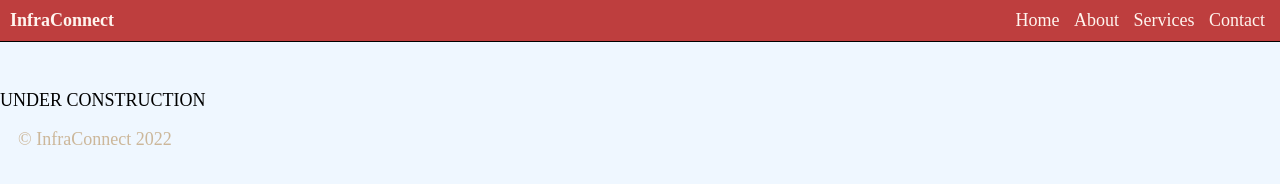
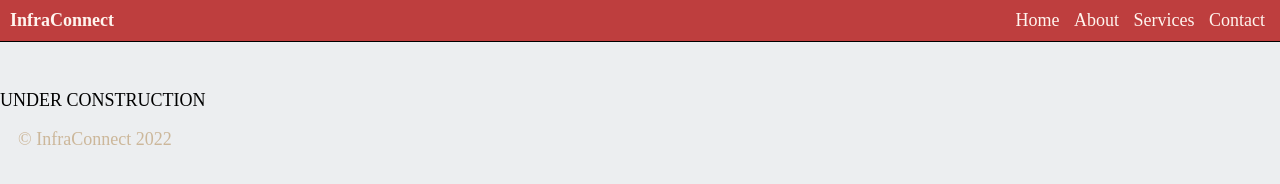
Before and after one commit to InfraConnect/infraconnect.github.io, a plain HTML site: page index.html in a window 1280 px wide. Drawn offline with Linux system fonts and the light colour scheme.

Commit message:
Update style.css

```diff
--- a/style.css
+++ b/style.css
@@ -1,13 +1,16 @@
 /*General*/
 
 * {
-    background-color: #eff7ff;
     font-family: 'Times New Roman', Times, serif;
     font-size: 18px;
     font-style: normal;
     margin: 0 auto;
     text-decoration: none;
   }
+
+body {
+    background-color: #eceef0;
+}
 
 a:hover {
     color: #292100;
```
